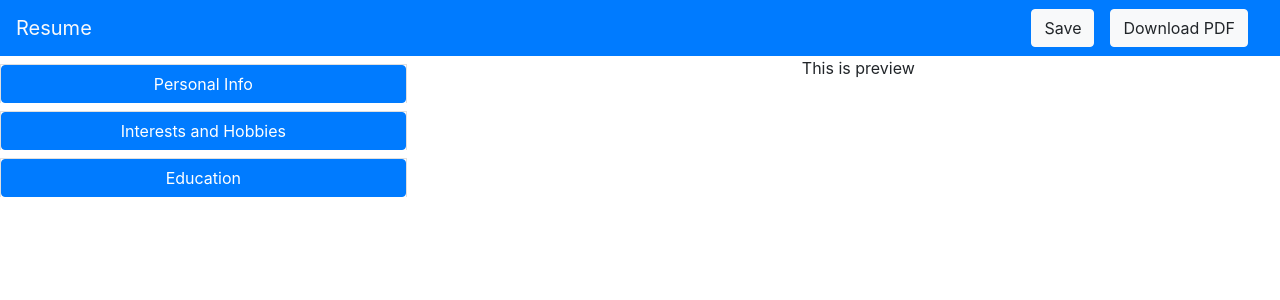
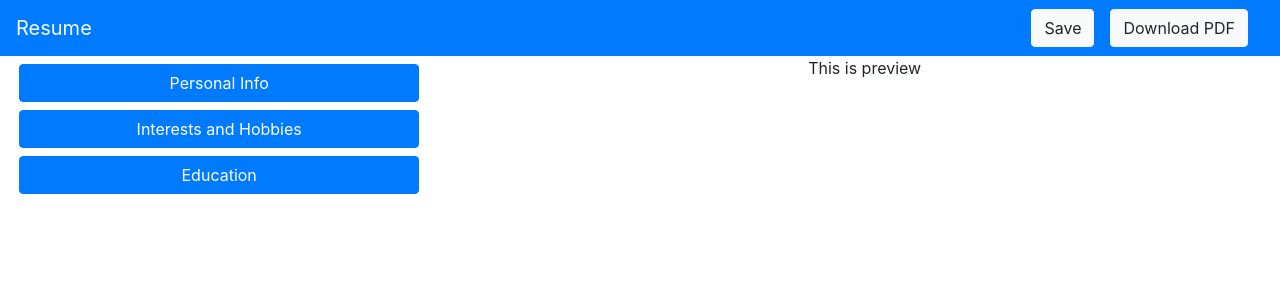
Before and after one commit to immayurpanchal/resume-bootstrap, a React (Create React App) app: page / in a window 1280 px wide. Shown: the top 300 px of the page. Built offline with nearby package versions, Linux system fonts and the light colour scheme.

Commit message:
Changed design

```diff
--- a/src/App.js
+++ b/src/App.js
@@ -9,7 +9,7 @@ class App extends Component {
     return (
       <div className="App">
         <Topbar />
-        <div className="row">
+        <div className="row ml-1">
           <Sidebar />
           <Preview />
         </div>
--- a/src/components/Accordion/Accordion.js
+++ b/src/components/Accordion/Accordion.js
@@ -15,7 +15,7 @@ class Accordion extends React.Component {
     return (
       <div className="mt-2">
         <div className="accordion" id="accordionExample">
-          <div className="card">
+          <div >
             <button
               className="btn btn-primary btn-block"
               type="button"
```
